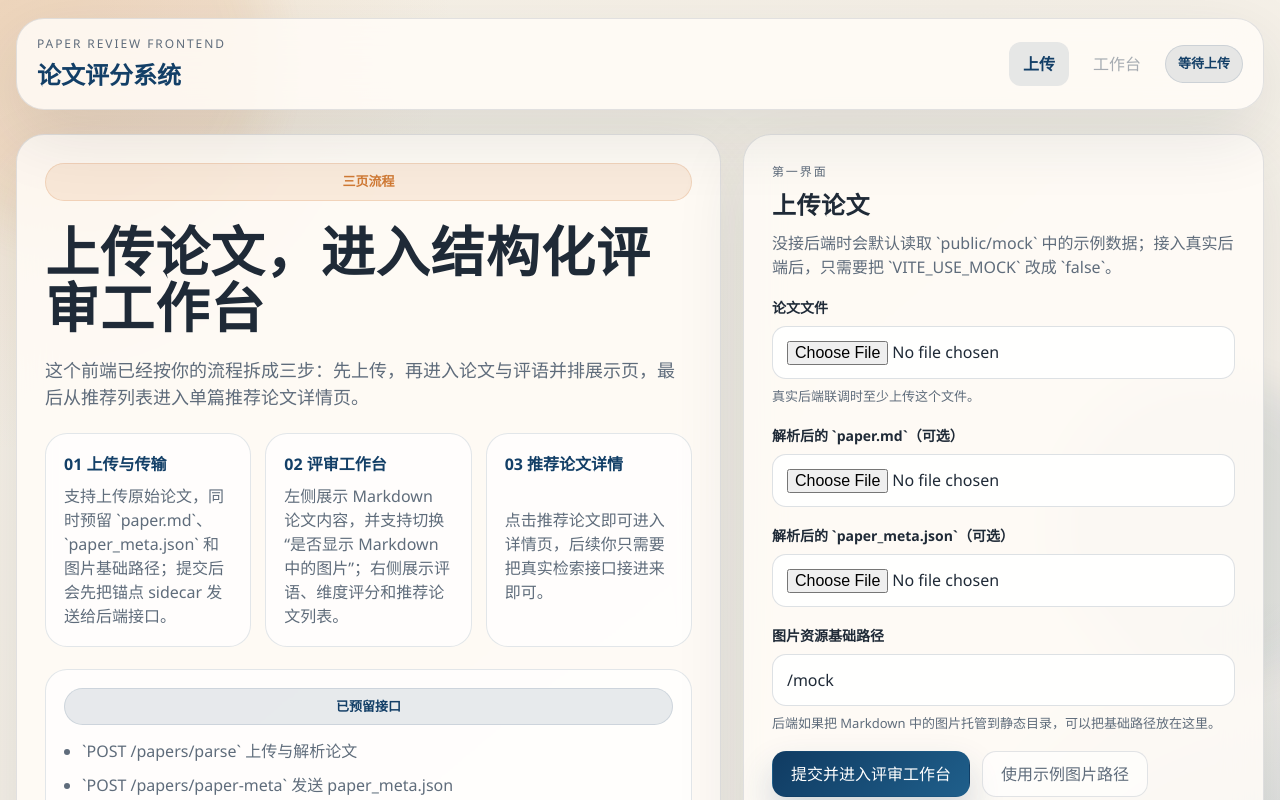
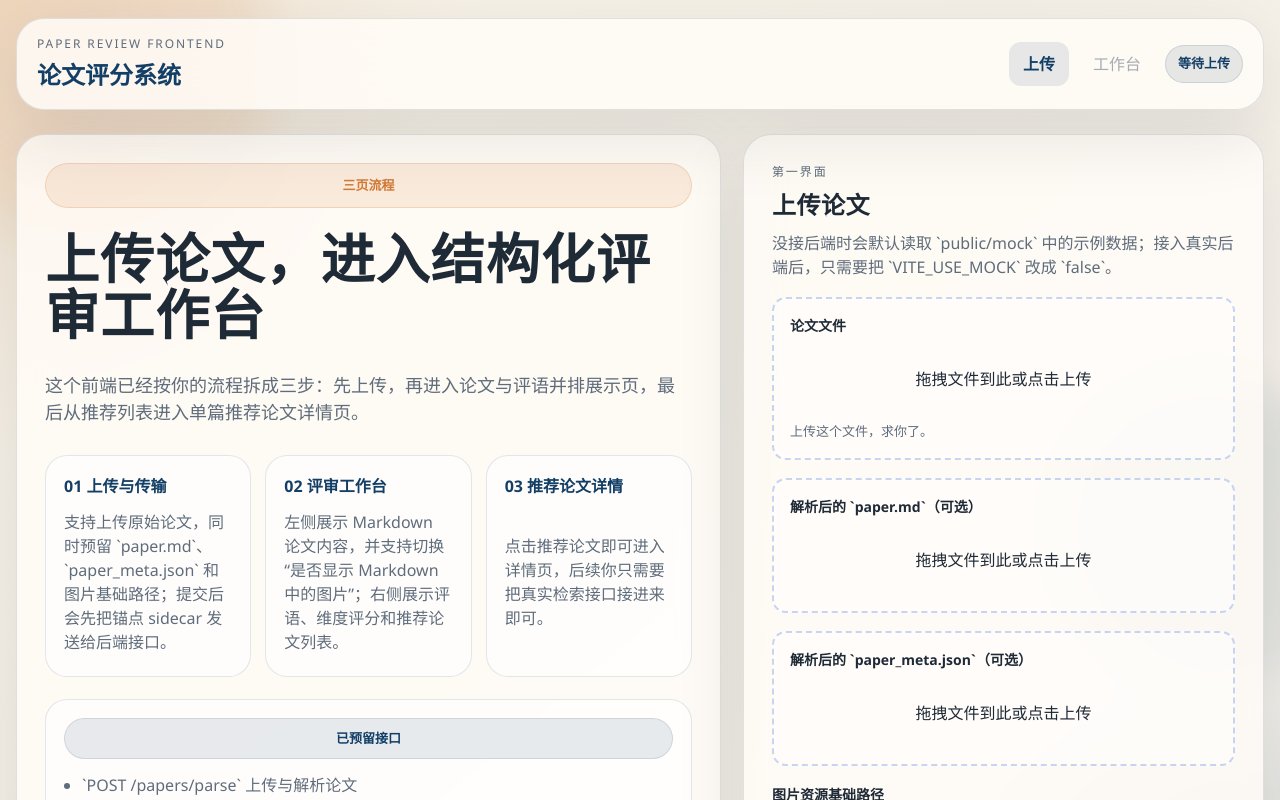
Before and after one commit to VoidInHeart/frb2026_front_end, a Vue app: page / in a window 1280 px wide. Shown: the top 800 px of the page. Built offline with nearby package versions, Linux system fonts and the light colour scheme.

Commit message:
增加拖拽上传功能

```diff
--- a/src/views/UploadView.vue
+++ b/src/views/UploadView.vue
@@ -18,10 +18,34 @@ const form = reactive({
 
 const loading = ref(false);
 const errorMessage = ref("");
+const dragOverField = reactive({
+  paper: false,
+  markdown: false,
+  documentIr: false
+});
 
 function handleFileChange(event, field) {
   const [file] = event.target.files ?? [];
   form[field] = file ?? null;
+}
+
+function handleDragOver(event, field) {
+  event.preventDefault();
+  dragOverField[field] = true;
+}
+
+function handleDragLeave(field) {
+  dragOverField[field] = false;
+}
+
+function handleDrop(event, field) {
+  event.preventDefault();
+  dragOverField[field] = false;
+
+  const [file] = event.dataTransfer?.files ?? [];
+  if (file) {
+    form[field] = file;
+  }
 }
 
 async function startReview() {
@@ -107,7 +131,14 @@ async function startReview() {
         </p>
       </div>
 
-      <div class="field-group">
+      <div
+        class="field-group drop-zone"
+        :class="{ 'drop-zone-active': dragOverField.paper }"
+        @dragover.prevent="handleDragOver($event, 'paper')"
+        @dragenter.prevent="handleDragOver($event, 'paper')"
+        @dragleave.prevent="handleDragLeave('paper')"
+        @drop.prevent="handleDrop($event, 'paper')"
+      >
         <label class="field-label" for="paper-file">论文文件</label>
         <input
           id="paper-file"
@@ -116,10 +147,21 @@ async function startReview() {
           accept=".pdf,.doc,.docx"
           @change="(event) => handleFileChange(event, 'paperFile')"
         />
-        <span class="field-hint">真实后端联调时至少上传这个文件。</span>
+        <div class="drop-zone-content">
+          <p>{{ form.paperFile ? form.paperFile.name : '拖拽文件到此或点击上传' }}</p>
+          <p class="drop-text" v-if="dragOverField.paper">松手上传</p>
+        </div>
+        <span class="field-hint">上传这个文件，求你了。</span>
       </div>
 
-      <div class="field-group">
+      <div
+        class="field-group drop-zone"
+        :class="{ 'drop-zone-active': dragOverField.markdown }"
+        @dragover.prevent="handleDragOver($event, 'markdown')"
+        @dragenter.prevent="handleDragOver($event, 'markdown')"
+        @dragleave.prevent="handleDragLeave('markdown')"
+        @drop.prevent="handleDrop($event, 'markdown')"
+      >
         <label class="field-label" for="markdown-file">解析后的 `paper.md`（可选）</label>
         <input
           id="markdown-file"
@@ -128,9 +170,20 @@ async function startReview() {
           accept=".md,.markdown,.txt"
           @change="(event) => handleFileChange(event, 'markdownFile')"
         />
+        <div class="drop-zone-content">
+          <p>{{ form.markdownFile ? form.markdownFile.name : '拖拽文件到此或点击上传' }}</p>
+          <p class="drop-text" v-if="dragOverField.markdown">松手上传</p>
+        </div>
       </div>
 
-      <div class="field-group">
+      <div
+        class="field-group drop-zone"
+        :class="{ 'drop-zone-active': dragOverField.documentIr }"
+        @dragover.prevent="handleDragOver($event, 'documentIr')"
+        @dragenter.prevent="handleDragOver($event, 'documentIr')"
+        @dragleave.prevent="handleDragLeave('documentIr')"
+        @drop.prevent="handleDrop($event, 'documentIr')"
+      >
         <label class="field-label" for="document-ir-file">
           解析后的 `paper_meta.json`（可选）
         </label>
@@ -141,6 +194,10 @@ async function startReview() {
           accept=".json"
           @change="(event) => handleFileChange(event, 'documentIrFile')"
         />
+        <div class="drop-zone-content">
+          <p>{{ form.documentIrFile ? form.documentIrFile.name : '拖拽文件到此或点击上传' }}</p>
+          <p class="drop-text" v-if="dragOverField.documentIr">松手上传</p>
+        </div>
       </div>
 
       <div class="field-group">
@@ -258,6 +315,60 @@ async function startReview() {
   align-content: start;
 }
 
+.drop-zone {
+  position: relative;
+  border: 2px dashed rgba(94, 138, 223, 0.35);
+  border-radius: 14px;
+  padding: 16px;
+  background: rgba(255, 255, 255, 0.5);
+  transition: background 0.2s ease, border-color 0.2s ease;
+}
+
+.drop-zone-active {
+  border-color: rgba(50, 96, 197, 0.85);
+  background: rgba(255, 255, 255, 0.8);
+}
+
+.drop-zone .file-input {
+  position: absolute;
+  inset: 0;
+  opacity: 0;
+  width: 100%;
+  height: 100%;
+  cursor: pointer;
+}
+
+.drop-zone-content {
+  position: relative;
+  display: grid;
+  gap: 8px;
+  min-height: 70px;
+  align-items: center;
+  justify-items: center;
+  text-align: center;
+  pointer-events: none;
+}
+
+.drop-zone-content p {
+  margin: 0;
+}
+
+.drop-text {
+  position: absolute;
+  inset: 0;
+  display: grid;
+  place-items: center;
+  font-size: 24px;
+  font-weight: 700;
+  color: rgb(28, 40, 118);
+  background: rgba(255, 255, 255, 0.78);
+  border-radius: 10px;
+  backdrop-filter: blur(8px);
+  -webkit-backdrop-filter: blur(8px);
+  pointer-events: none;
+}
+
+
 .summary-kicker {
   margin: 0 0 6px;
   font-size: 12px;
```
